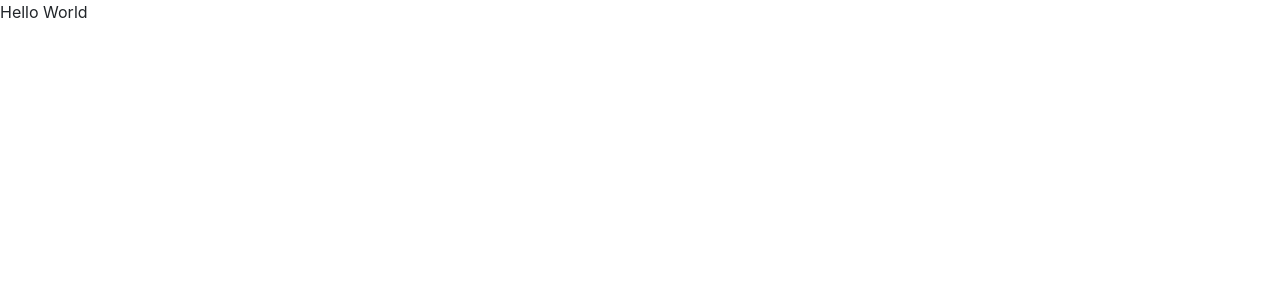
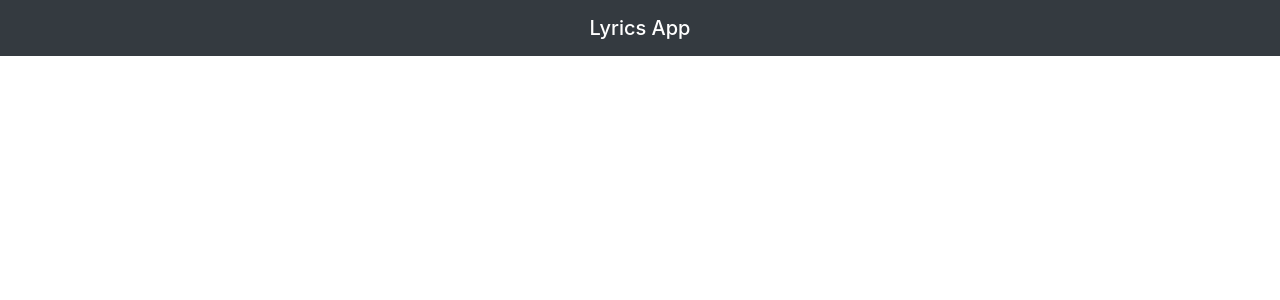
Before and after one commit to Ndroid21/react-lyrics-search, a React (Create React App) app: page / in a window 1280 px wide. Shown: the top 300 px of the page. Built offline with nearby package versions, Linux system fonts and the light colour scheme.

Commit message:
Added Navbar Component

```diff
--- a/src/App.js
+++ b/src/App.js
@@ -1,10 +1,21 @@
 import React from 'react';
+import { BrowserRouter as Router, Switch, Route } from 'react-router-dom';
+
+import Navbar from './components/layout/Navbar';
+// import Index from './components/layout/Index';
 
 function App() {
   return (
-    <React.Fragment>
-      Hello World
-    </React.Fragment>
+    <Router>
+      <React.Fragment>
+        <Navbar />
+        <div className="container">
+          <Switch>
+            <Route exact path="/" component="Index" />
+          </Switch>
+        </div>
+      </React.Fragment>
+    </Router>
   );
 }
 
--- /dev/null
+++ b/src/components/layout/Index.js
@@ -0,0 +1,9 @@
+import React from 'react'
+
+export default function Index() {
+    return (
+        <div>
+            Hello from Index
+        </div>
+    )
+}
--- /dev/null
+++ b/src/components/layout/Navbar.js
@@ -0,0 +1,9 @@
+import React from 'react'
+
+export default function Navbar() {
+    return (
+        <nav className="navbar navbar-dark bg-dark mb-5">
+            <span className="navbar-brand mb-0 h1 mx-auto">Lyrics App</span>
+        </nav>
+    )
+}
```
